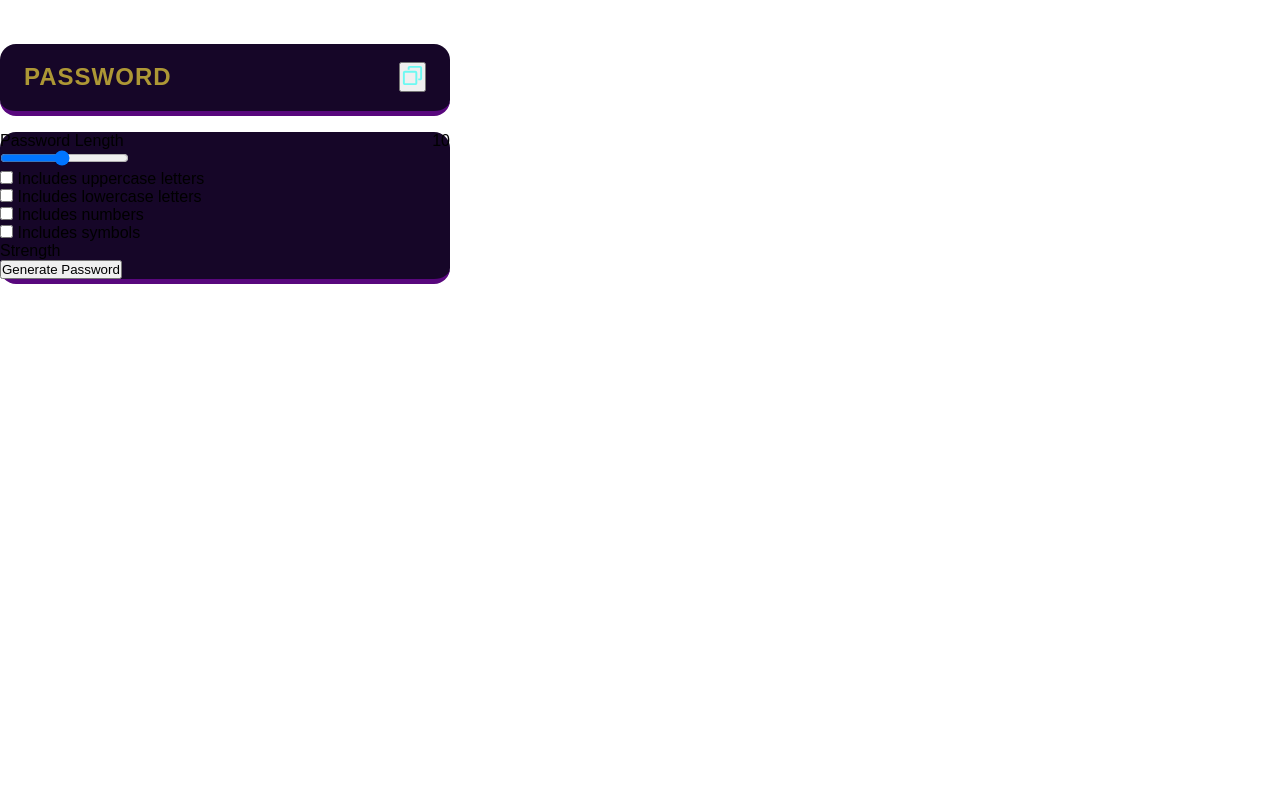
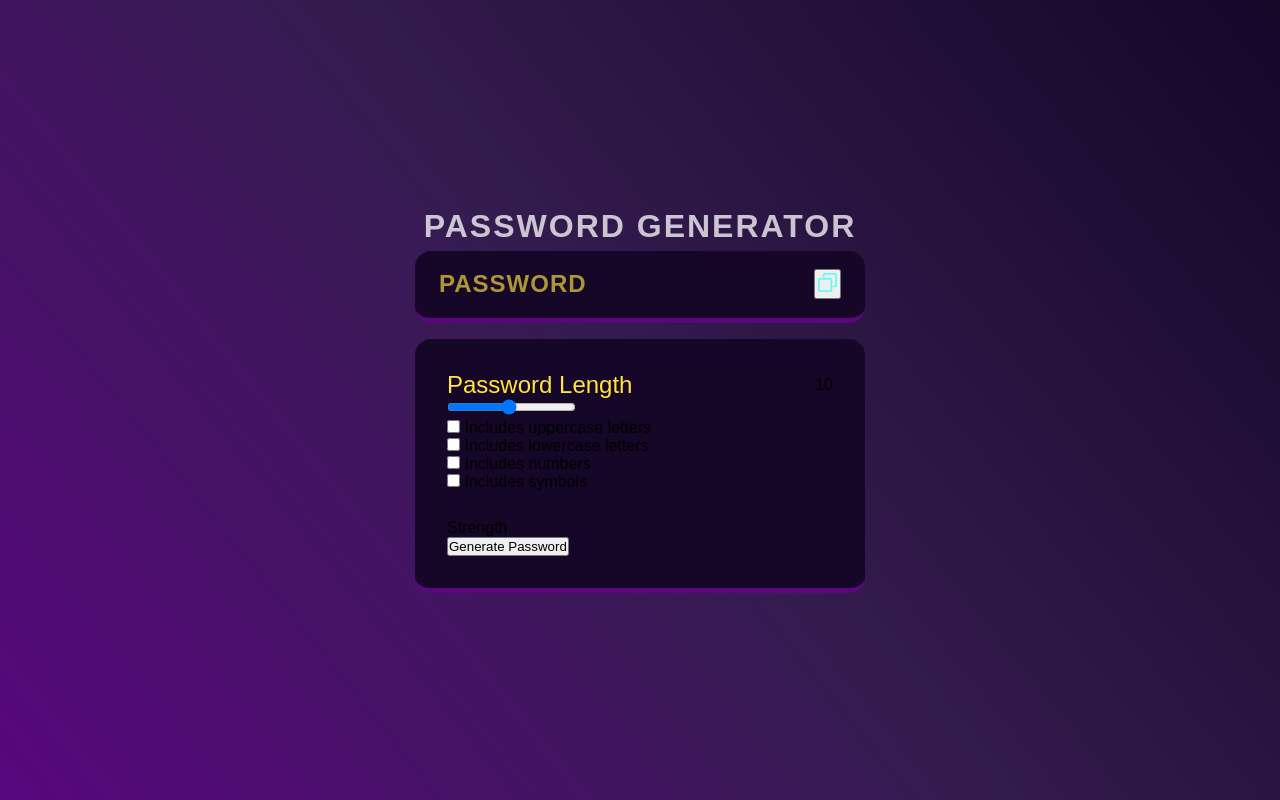
Before and after one commit to abhishekfarande04/Random-password-generator, a plain HTML site: page index.html in a window 1280 px wide. Drawn offline with Linux system fonts and the light colour scheme.

Commit message:
added CSS

```diff
--- a/style.css
+++ b/style.css
@@ -22,14 +22,14 @@
     --vb-cyan2: hsl(177, 92%, 70%);
     --dk-text: hsl(198, 20%, 13%);
 }
-.body{
-    max-width: 100vw;
-    max-height: 100vh;
+body {
+    width: 100vw;
+    height: 100vh;
     display: flex;
+    flex-direction: column;
     align-items: center;
     justify-content: center;
     background: linear-gradient(231deg, rgba(22, 6, 40, 1) 0%, rgba(52, 28, 79, 1) 50%, rgba(88, 7, 125, 1) 100%);
-    /* use angry tools for generate Gradients */
 }
 
 .container {
@@ -91,6 +91,7 @@ h1 {
     border-radius: 1rem;
     width: 100%;
     background-color: var(--dk-violet);
+    padding: 2rem;
     border-bottom: 0.35rem solid var(--lt-violet2);
 }
 
@@ -100,7 +101,22 @@ h1 {
     align-items: center;
 }
 
-/* new way to access elements  */
-    e);
+.length-container p:nth-child(1) {
+    color:var(--pl-white);
     font-size: 1.5rem;
 }
+
+.length-container p:nth-child(1) {
+    color:var(--vb-yellow);
+    font-size: 1.5rem;
+}
+
+/* we will do slider and Checkbox later  */
+.strength-container {
+    display:flex;
+    justify-content: space-between;
+    align-items: center;
+    margin-top: 1.75rem;
+}
+
+.strength-container
```
